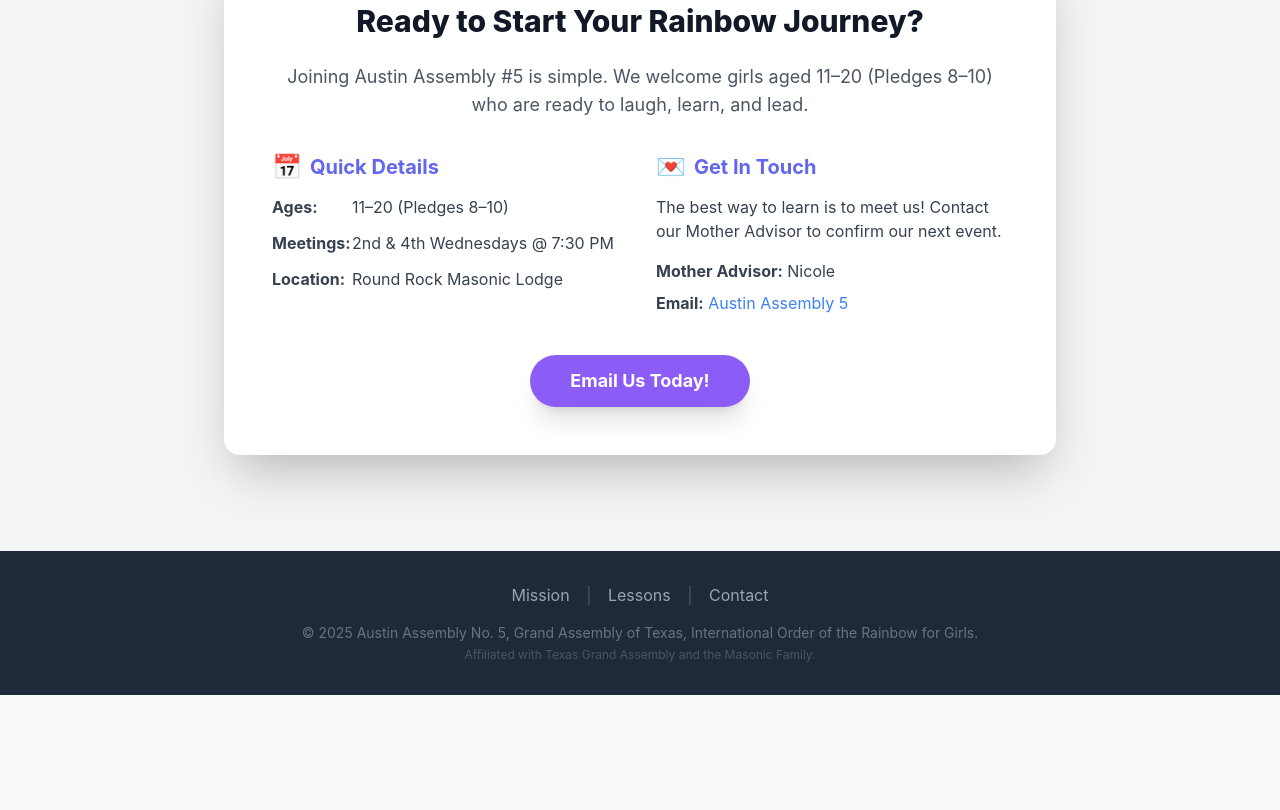
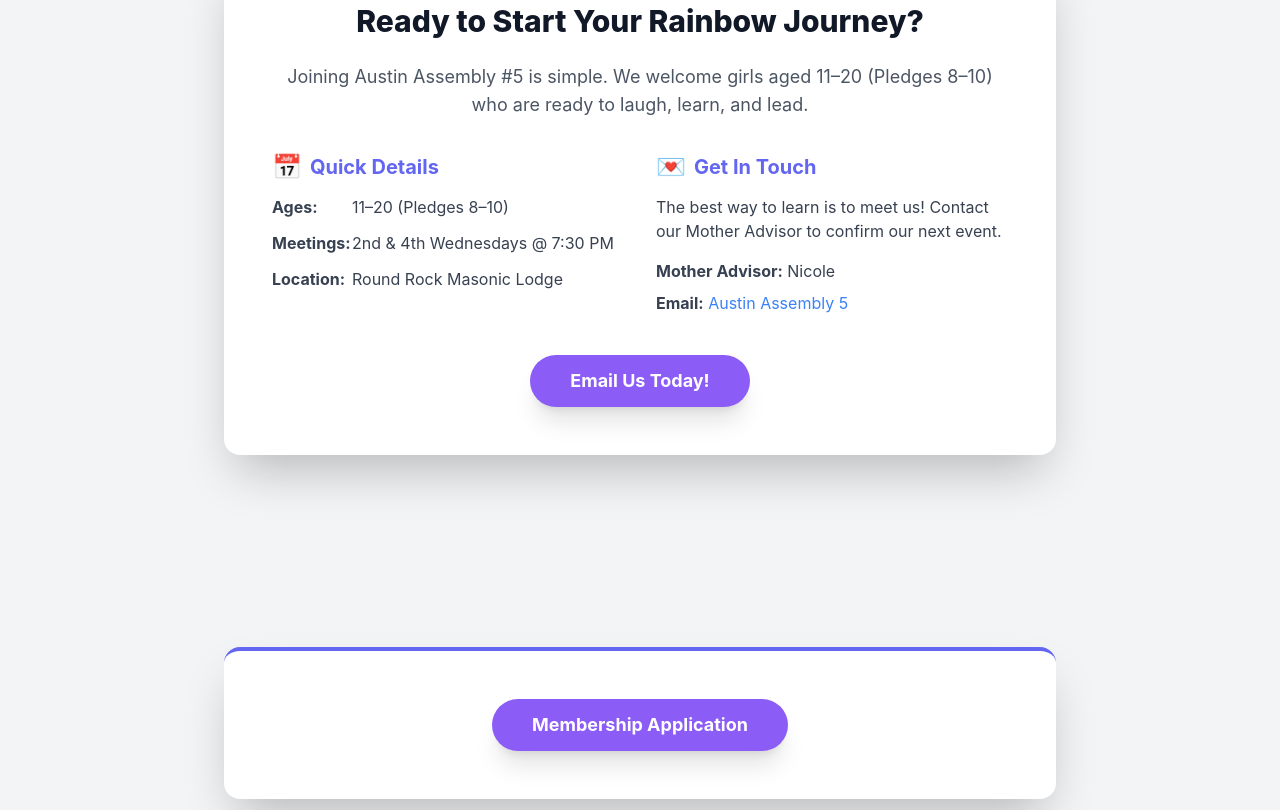
Before and after one commit to ltx99/austin5-rainbow-website, a plain HTML site: page index.html in a window 1280 px wide. Shown: the part 1990-2800 px from the top of the page. Before the commit the page ends 2685 px from the top, so only its background shows below. Drawn offline with nearby package versions, Linux system fonts and the light colour scheme.

Commit message:
Update index.html

```diff
--- a/index.html
+++ b/index.html
@@ -58,8 +58,7 @@
             <nav class="hidden md:flex space-x-8 font-medium">
                 <a href="#mission" class="text-gray-600 hover:text-rainbow-violet transition duration-200">Our Mission</a>
                 <a href="#lessons" class="text-gray-600 hover:text-rainbow-violet transition duration-200">The 7 Lessons</a>
-                <a href="#service" class="text-gray-600 hover:text-rainbow-violet transition duration-200">Service & Impact</a>
-                <a href="Austin_Rainbow_Application_for_Membership_Rev_2017.pdf" target="_blank" class="text-gray-600 hover:text-rainbow-violet transition duration-200">Join Us</a>
+                <a href="#join" class="text-gray-600 hover:text-rainbow-violet transition duration-200">Join Us</a>
             </nav>
             <a href="#join" class="hidden md:block bg-rainbow-violet hover:bg-rainbow-indigo text-white font-semibold py-2 px-4 rounded-full shadow-lg transition duration-300">
                 Get Started
@@ -242,6 +241,20 @@
         </div>
     </section>
 
+    <section class="py-16 sm:py-24 bg-gray-100" id="join">
+        <div class="container mx-auto px-4 sm:px-6 lg:px-8 max-w-4xl">
+            <div class="bg-white p-8 sm:p-12 rounded-2xl shadow-2xl border-t-4 border-rainbow-indigo">
+                <div class="text-center">
+                    <button onclick="window.location.href='href="Austin_Rainbow_Application_for_Membership_Rev_2017.pdf' target="_blank" class="bg-rainbow-violet hover:bg-rainbow-indigo text-white font-bold text-lg py-3 px-10 rounded-full shadow-xl transition duration-300 transform hover:scale-105">
+                        Membership Application
+                    </button>
+                </div>
+            </div>
+        </div>
+    </section>
+
+
+
     <!-- Footer -->
     <footer class="bg-gray-800 text-white py-8">
         <div class="container mx-auto px-4 sm:px-6 lg:px-8 text-center">
```
